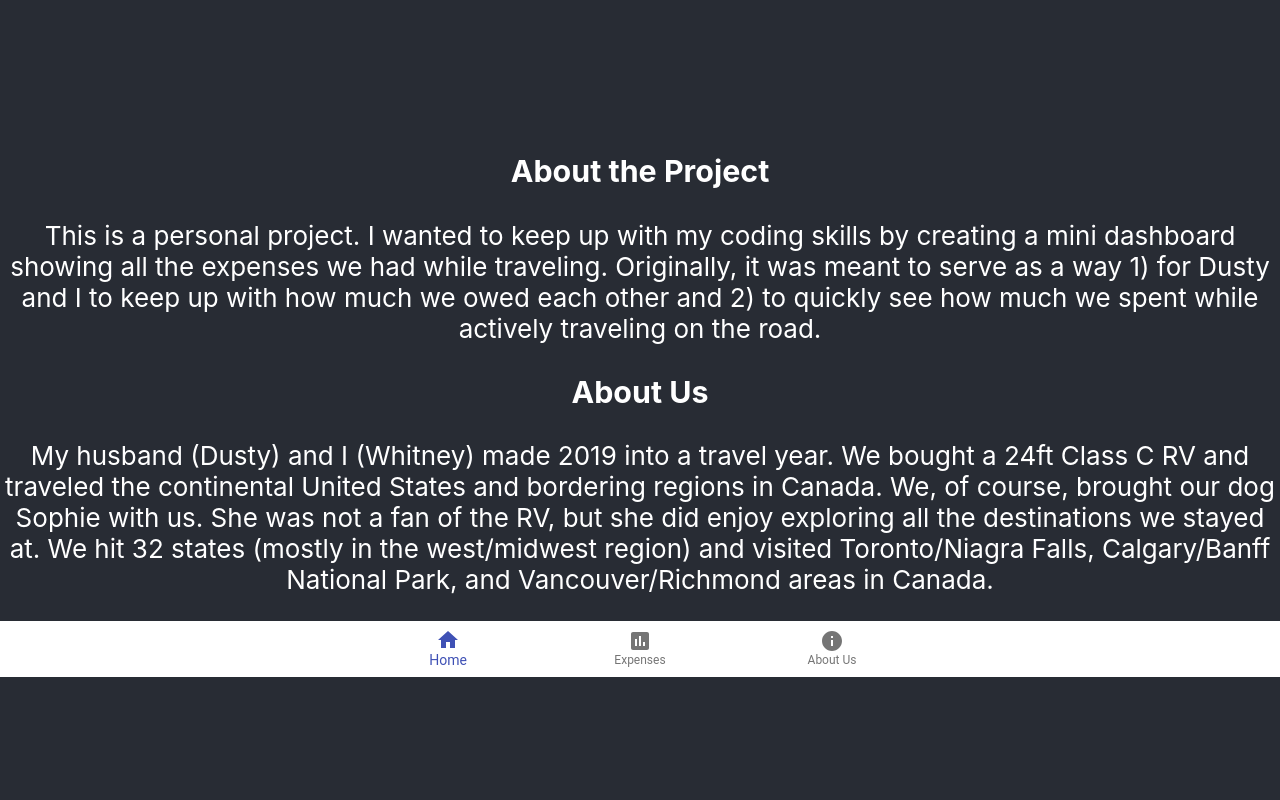
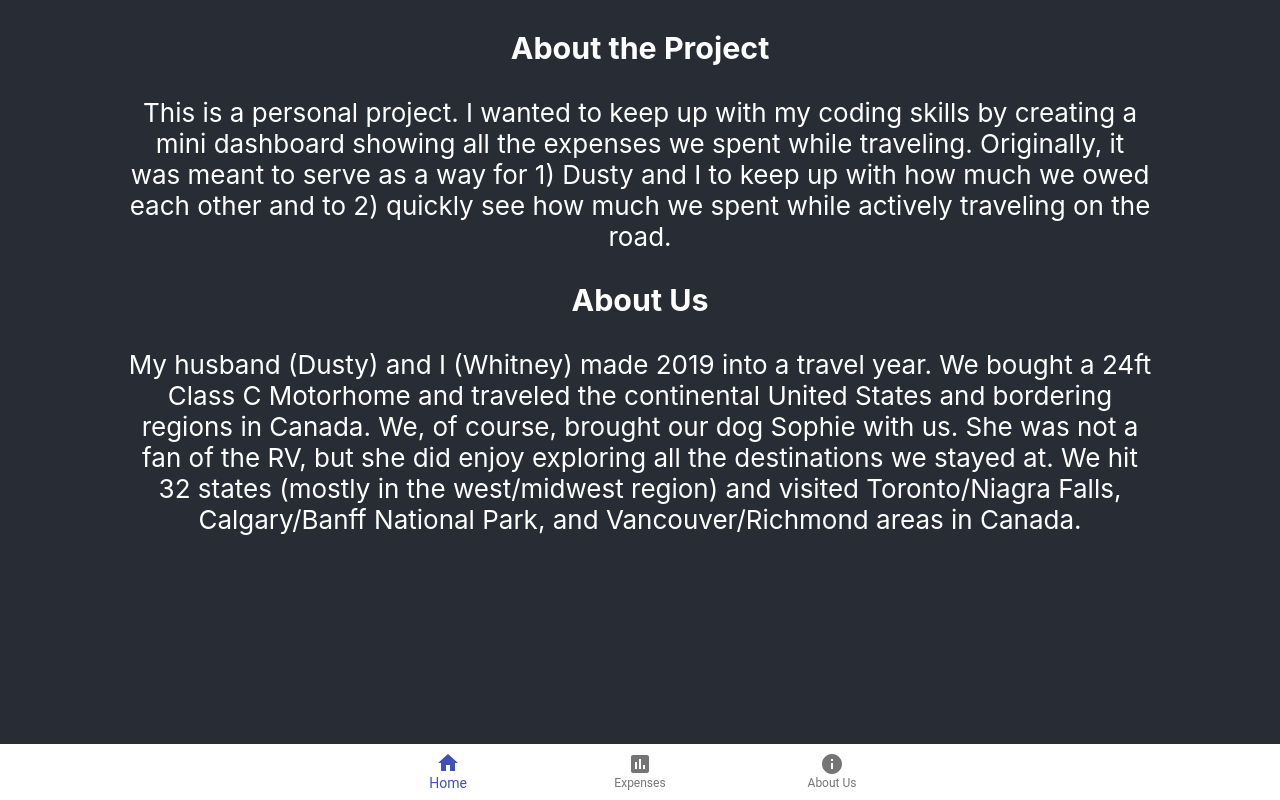
Before and after one commit to whitwong/rv-budget-tracker, a React (Create React App) app in the folder client/: page /AboutUsPage in a window 1280 px wide. Built offline with nearby package versions, Linux system fonts and the light colour scheme.

Commit message:
Added page styling and minor changes to paragraph text.

```diff
--- a/client/src/pages/AboutUs.jsx
+++ b/client/src/pages/AboutUs.jsx
@@ -1,18 +1,28 @@
 import React from 'react';
+import { makeStyles } from '@material-ui/core/styles';
+
+const useStyles = makeStyles(theme => ({
+  pageStyle: {
+    width: '80%',
+    flex: '1 0 auto'
+  },
+}))
 
 // Container for About Us page view
 const AboutUsPage = () => {
+  const classes = useStyles();
+
   return(
-    <div className="AboutUsPage">
+    <div className={classes.pageStyle}>
       <h3>About the Project</h3>
       <p>This is a personal project. I wanted to keep up with my coding skills by creating
-        a mini dashboard showing all the expenses we had while traveling. Originally, it was
-        meant to serve as a way 1) for Dusty and I to keep up with how much we owed each other
-        and 2) to quickly see how much we spent while actively traveling on the road.
+        a mini dashboard showing all the expenses we spent while traveling. Originally, it was
+        meant to serve as a way for 1) Dusty and I to keep up with how much we owed each other
+        and to 2) quickly see how much we spent while actively traveling on the road.
       </p>
       <h3>About Us</h3>
       <p>My husband (Dusty) and I (Whitney) made 2019 into a travel year. We bought
-        a 24ft Class C RV and traveled the continental United States and bordering regions
+        a 24ft Class C Motorhome and traveled the continental United States and bordering regions
         in Canada. We, of course, brought our dog Sophie with us. She was not a fan of the
         RV, but she did enjoy exploring all the destinations we stayed at. We hit 32 states
         (mostly in the west/midwest region) and visited Toronto/Niagra Falls, Calgary/Banff
```
